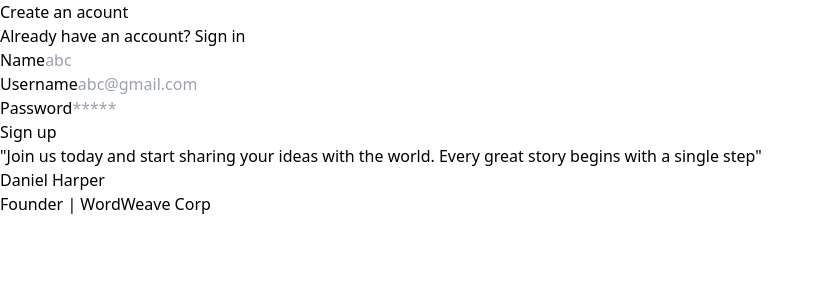
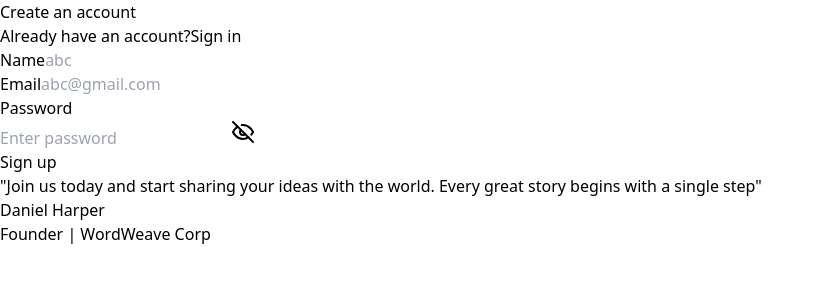
Before and after one commit to saumyasingh107/Inkwave-blog-app, a React (Vite) app in the folder frontend/: page / in a window 1280 px wide. Shown: the top 300 px of the page, without its empty margins (0-824 px from the left). Built offline with nearby package versions, Linux system fonts and the light colour scheme.

Commit message:
password toggle

```diff
--- a/frontend/src/components/Auth.tsx
+++ b/frontend/src/components/Auth.tsx
@@ -6,26 +6,27 @@ import { BAKCEND_URL } from "../Config";
 import { Bounce, ToastContainer, toast } from 'react-toastify';
 import 'react-toastify/dist/ReactToastify.css';
 
-
-
 const Auth = ({ type }: { type: "signin" | "signup" }) => {
-  // const [username,setUsername]=useState("");
-  // const [password,setPassword]=useState("");
-  // const [name,setName]=useState("");
   const [inputs, setInputs] = useState<signupinput>({
     name: "",
     username: "",
     password: "",
   });
-  const navigate=useNavigate()
-  const sendRequest=async ()=>{
-    try{
 
-        const response=await axios.post(`${BAKCEND_URL}/api/v1/user/${type==="signup"?"signup":"signin"}`,inputs);
-        const jwt= response.data.token;
-        console.log(response.data)
-        localStorage.setItem("token",jwt);
-            toast.success(`${type==="signup"?"Registered Successfully":"Login Successfully"}`, {
+  const [showPassword, setShowPassword] = useState(false);  // State for toggling password visibility
+  const navigate = useNavigate();
+
+  const sendRequest = async () => {
+    try {
+      const response = await axios.post(
+        `${BAKCEND_URL}/api/v1/user/${type === "signup" ? "signup" : "signin"}`,
+        inputs
+      );
+      const jwt = response.data.token;
+      console.log(response.data);
+      localStorage.setItem("token", jwt);
+
+      toast.success(`${type === "signup" ? "Registered Successfully" : "Login Successfully"}`, {
         position: "top-center",
         autoClose: 5000,
         hideProgressBar: false,
@@ -35,9 +36,11 @@ const Auth = ({ type }: { type: "signin" | "signup" }) => {
         theme: "colored",
         transition: Bounce,
       });
-        setTimeout(()=>{
-            navigate("/blogs")},2000)
-    }catch(e){
+
+      setTimeout(() => {
+        navigate("/blogs");
+      }, 2000);
+    } catch (e) {
       console.error("Error during request:", e);
       toast.error("Something went wrong, please try again!", {
         position: "top-center",
@@ -49,60 +52,104 @@ const Auth = ({ type }: { type: "signin" | "signup" }) => {
         theme: "colored",
         transition: Bounce,
       });
+    }
+  };
 
-    }
-  }
   return (
-    <div className=" h-screen flex justify-center flex-col">
+    <div className="h-screen flex justify-center flex-col">
       <div className="flex justify-center">
         <div>
           <div className="px-6">
             <div className="text-3xl font-extrabold">
-              {type === "signup" ? "Create an acount" : "Login account"}
+              {type === "signup" ? "Create an account" : "Login account"}
             </div>
             <div className="text-slate-400">
               {type === "signup"
                 ? "Already have an account?"
-                : "Dont have an account"}
+                : "Don't have an account"}
               <Link
-                className=" underline pl-2"
+                className="underline pl-2"
                 to={type === "signup" ? "/signin" : "/"}
               >
-                {" "}
                 {type === "signup" ? "Sign in" : "Sign up"}
               </Link>
             </div>
           </div>
-          <div>
-           {type==="signup"? <Labeled
+
+          {type === "signup" && (
+            <Labeled
               label="Name"
               type="text"
               placeholder="abc"
               onchange={(e) => {
-                setInputs({
-                  ...inputs,
-                  name: e.target.value,
-                });
+                setInputs({ ...inputs, name: e.target.value });
               }}
-            />:null}
+            />
+          )}
+
           <Labeled
-              label="Username"
+            label="Email"
             type="text"
             placeholder="abc@gmail.com"
-              onchange={(e) => { setInputs({
-                  ...inputs,
-                  username: e.target.value,
-                });}}
+            onchange={(e) => {
+              setInputs({ ...inputs, username: e.target.value });
+            }}
           />
-            <Labeled
-              label="Password"
-              type="password"
-              placeholder="*****"
-              onchange={(e) => { setInputs({
-                  ...inputs,
-                  password: e.target.value,
-                });}}
+
+          <div className="max-w-sm">
+            <label className="block text-sm mb-2 dark:text-white">Password</label>
+            <div className="relative">
+              <input
+                onChange={(e) => {
+                  setInputs({ ...inputs, password: e.target.value });
+                }}
+                id="hs-toggle-password"
+                type={showPassword ? "text" : "password"}  // Toggle input type
+                className="border text-sm rounded-lg block w-full p-2.5 border-gray-500 dark:placeholder-gray-400"
+                placeholder="Enter password"
               />
+              <button
+                type="button"
+                onClick={() => setShowPassword(!showPassword)}  // Toggle visibility on click
+                className="absolute inset-y-0 end-0 flex items-center z-20 px-3 cursor-pointer text-gray-400 rounded-e-md focus:outline-none focus:text-blue-600 dark:text-neutral-600 dark:focus:text-blue-500"
+              >
+                {showPassword ? (
+                  <svg
+                    className="shrink-0 size-3.5"
+                    width="24"
+                    height="24"
+                    viewBox="0 0 24 24"
+                    fill="none"
+                    stroke="currentColor"
+                    strokeWidth="2"
+                    strokeLinecap="round"
+                    strokeLinejoin="round"
+                  >
+                    <path d="M2 12s3-7 10-7 10 7 10 7-3 7-10 7-10-7-10-7Z"></path>
+                    <circle cx="12" cy="12" r="3"></circle>
+                  </svg>
+                ) : (
+                  <svg
+                    className="shrink-0 size-3.5"
+                    width="24"
+                    height="24"
+                    viewBox="0 0 24 24"
+                    fill="none"
+                    stroke="currentColor"
+                    strokeWidth="2"
+                    strokeLinecap="round"
+                    strokeLinejoin="round"
+                  >
+                    <path d="M9.88 9.88a3 3 0 1 0 4.24 4.24"></path>
+                    <path d="M10.73 5.08A10.43 10.43 0 0 1 12 5c7 0 10 7 10 7a13.16 13.16 0 0 1-1.67 2.68"></path>
+                    <path d="M6.61 6.61A13.526 13.526 0 0 0 2 12s3 7 10 7a9.74 9.74 0 0 0 5.39-1.61"></path>
+                    <line x1="2" x2="22" y1="2" y2="22"></line>
+                  </svg>
+                )}
+              </button>
+            </div>
+          </div>
+
           <button
             type="button"
             onClick={sendRequest}
@@ -112,8 +159,7 @@ const Auth = ({ type }: { type: "signin" | "signup" }) => {
           </button>
         </div>
       </div>
-      </div>
-      <ToastContainer/>
+      <ToastContainer />
     </div>
   );
 };
@@ -136,7 +182,7 @@ export const Labeled = ({ label, placeholder, onchange, type }: labeltype) => {
         onChange={onchange}
         type={type}
         id="first_name"
-        className=" border text-sm rounded-lg  block w-full p-2.5  border-gray-500 dark:placeholder-gray-400  "
+        className="border text-sm rounded-lg block w-full p-2.5 border-gray-500 dark:placeholder-gray-400"
         placeholder={placeholder}
         required
       />
```
Lines whose indentation alone changed are shown as unchanged.
